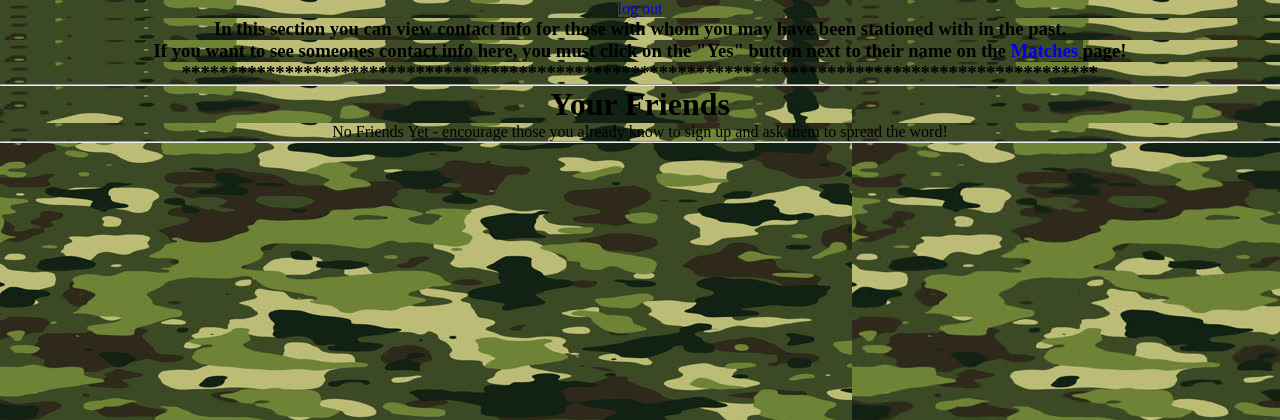
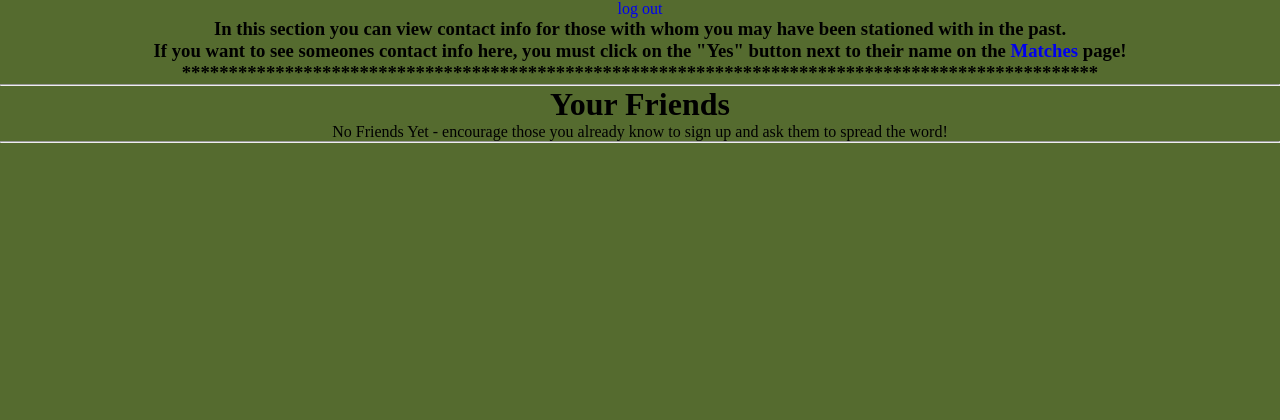
Before and after one commit to katherineionehalliburton/BattleBuddies, a Flask app: page /friends in a window 1280 px wide. Shown: the top 420 px of the page. Run offline with Flask 2, Linux system fonts and the light colour scheme; some libraries are stand-ins or nearby versions.

Commit message:
CSS WORKINGgit add . pictures not showing - will not mess with CSS agian until all functionality is done

```diff
--- a/static/styles.css
+++ b/static/styles.css
@@ -1,9 +1,13 @@
 *
 {
-    background-image: url("../../background.jpg");
     text-align: center;
     text-decoration: none;
     margin: auto;
+}
+
+body
+{
+    background-color: darkolivegreen;
 }
 
 ol li a
```
